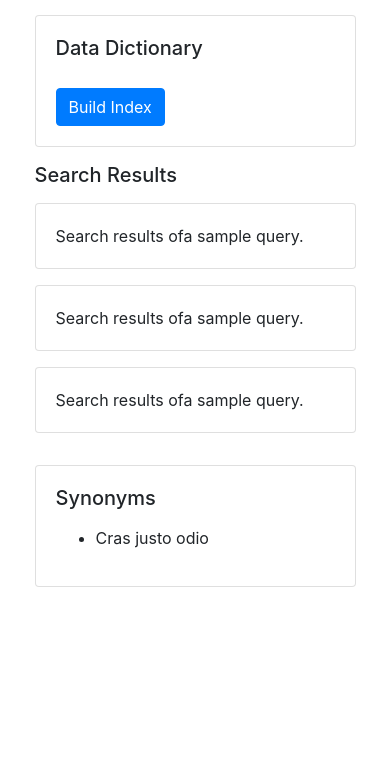
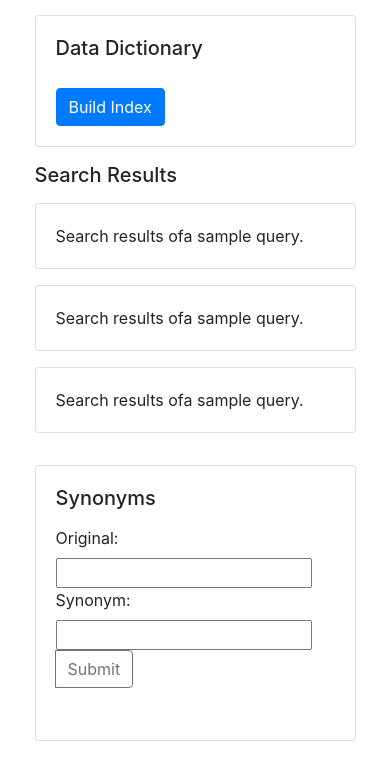
Before and after one commit to esteininger/mdb-hackathon-search-team, a Flask app: page / in a window 390 px wide. Shown: the part 119-876 px from the top of the page. Before the commit the page ends 706 px from the top, so only its background shows below. Run offline with Flask 2, Linux system fonts and the light colour scheme; some libraries are stand-ins or nearby versions.

Commit message:
added front end synonym logic

```diff
--- a/Views/static/js/build.js
+++ b/Views/static/js/build.js
@@ -26,6 +26,19 @@ function initLoadDataButton() {
     // ]
       updateDataDictionary(data)
       loader.html('');
+    })
+  });
+
+  $("#addSynonymButton").click(function() {
+    console.log('add syn button click handler');
+    let originalValue = $('#original').val();
+    let synonymValue = $('#synonym').val();
+
+    $.ajax({
+      'url': `/synonym?original=${originalValue}&synonym=${synonymValue}`,
+      'method': "POST"
+    }).done(function(data) {
+      console.log(data)
     })
   });
 }
--- a/Views/templates/index.html
+++ b/Views/templates/index.html
@@ -113,9 +113,21 @@
           <h5 class="card-title">Synonyms</h5>
           <p class="card-text">
 
-            <ul>
-              <li>Cras justo odio</li>
-            </ul>
+  <div class="row">
+    <div class="col-md-1">
+      <div class="form-group">
+        <div class="input-group">
+          <label for="original">Original:</label><br>
+          <input type="text" id="original" name="original"><br>
+          <label for="original">Synonym:</label><br>
+          <input type="text" id="synonym" name="synonym"><br>
+          <div class="input-group-append">
+            <button class="btn btn-outline-secondary" id="addSynonymButton" type="button">Submit</button>
+          </div>
+        </div>
+      </div>
+    </div>
+  </div>
 
           </p>
         </div>
```
Also changed, not shown: 2 other files.
